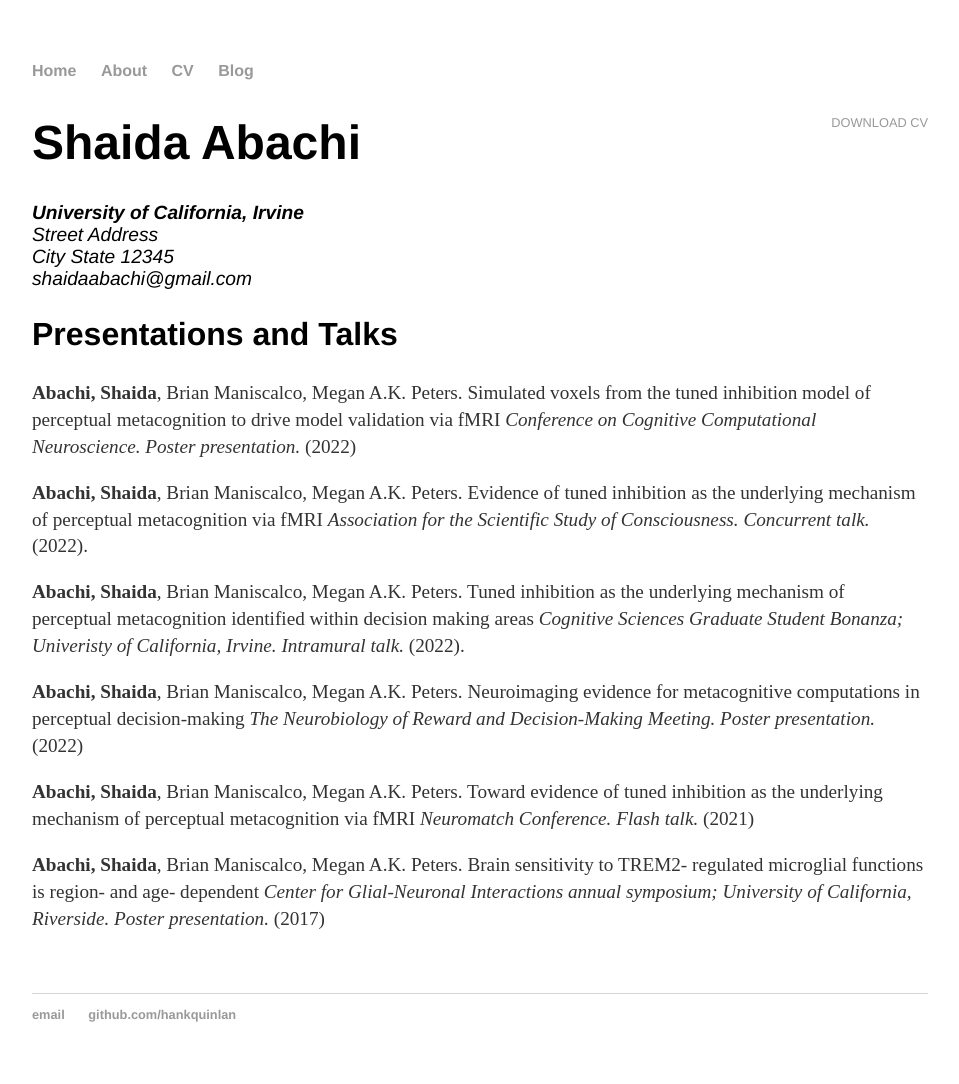
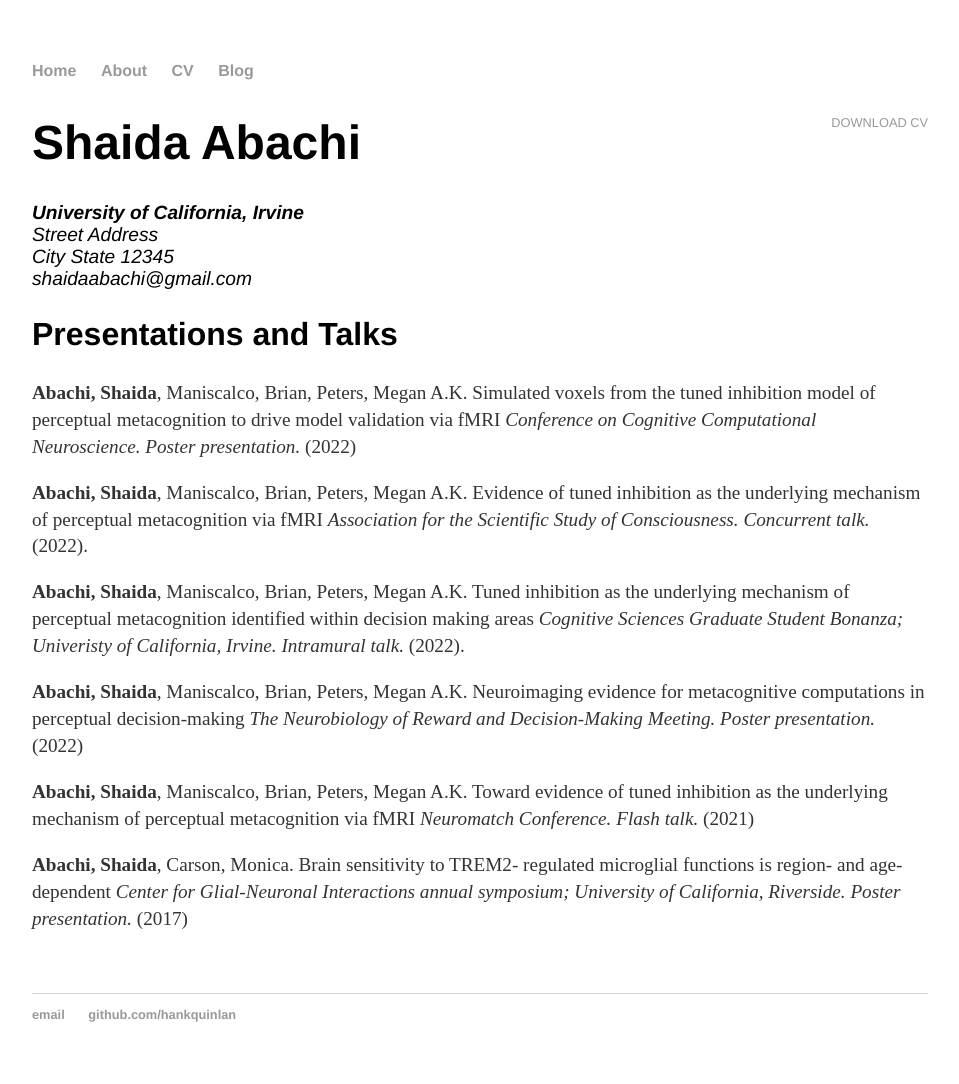
Before and after one commit to shaida-abachi/shaida-abachi.github.io, a Jekyll site: the page built from cv/index.html, in a window 1280 px wide. Shown: the whole page, without its empty margins (160-1119 px from the left). Built offline with Jekyll 4.4.1, drawn with Linux system fonts in a browser that asks for light colours.

Commit message:
Update index.html
names

```diff
--- a/cv/index.html
+++ b/cv/index.html
@@ -15,10 +15,10 @@ title: CV of Your Name
 
 					<h2>Presentations and Talks</h2>
 
-					<p><strong>Abachi, Shaida</strong>, Brian Maniscalco, Megan A.K. Peters. Simulated voxels from the tuned inhibition model of perceptual metacognition to drive model validation via fMRI <em>Conference on Cognitive Computational Neuroscience. Poster presentation.</em> (2022)<br>
-					<p><strong>Abachi, Shaida</strong>, Brian Maniscalco, Megan A.K. Peters. Evidence of tuned inhibition as the underlying mechanism of perceptual metacognition via fMRI <em>Association for the Scientific Study of Consciousness. Concurrent talk.</em> (2022).<br>
-					<p><strong>Abachi, Shaida</strong>, Brian Maniscalco, Megan A.K. Peters. Tuned inhibition as the underlying mechanism of perceptual metacognition identified within decision making areas <em>Cognitive Sciences Graduate Student Bonanza; Univeristy of California, Irvine. Intramural talk.</em> (2022).<br>
-					<p><strong>Abachi, Shaida</strong>, Brian Maniscalco, Megan A.K. Peters. Neuroimaging evidence for metacognitive computations in perceptual decision-making <em>The Neurobiology of Reward and Decision-Making Meeting. Poster presentation.</em> (2022)<br>
-					<p><strong>Abachi, Shaida</strong>, Brian Maniscalco, Megan A.K. Peters. Toward evidence of tuned inhibition as the underlying mechanism of perceptual metacognition via fMRI <em>Neuromatch Conference. Flash talk.</em> (2021)<br>
-					<p><strong>Abachi, Shaida</strong>, Brian Maniscalco, Megan A.K. Peters. Brain sensitivity to TREM2- regulated microglial functions is region- and age- dependent <em>Center for Glial-Neuronal Interactions annual symposium; University of California, Riverside. Poster presentation.</em> (2017)<br>
+					<p><strong>Abachi, Shaida</strong>, Maniscalco, Brian, Peters, Megan A.K. Simulated voxels from the tuned inhibition model of perceptual metacognition to drive model validation via fMRI <em>Conference on Cognitive Computational Neuroscience. Poster presentation.</em> (2022)<br>
+					<p><strong>Abachi, Shaida</strong>, Maniscalco, Brian, Peters, Megan A.K. Evidence of tuned inhibition as the underlying mechanism of perceptual metacognition via fMRI <em>Association for the Scientific Study of Consciousness. Concurrent talk.</em> (2022).<br>
+					<p><strong>Abachi, Shaida</strong>, Maniscalco, Brian, Peters, Megan A.K. Tuned inhibition as the underlying mechanism of perceptual metacognition identified within decision making areas <em>Cognitive Sciences Graduate Student Bonanza; Univeristy of California, Irvine. Intramural talk.</em> (2022).<br>
+					<p><strong>Abachi, Shaida</strong>, Maniscalco, Brian, Peters, Megan A.K. Neuroimaging evidence for metacognitive computations in perceptual decision-making <em>The Neurobiology of Reward and Decision-Making Meeting. Poster presentation.</em> (2022)<br>
+					<p><strong>Abachi, Shaida</strong>, Maniscalco, Brian, Peters, Megan A.K. Toward evidence of tuned inhibition as the underlying mechanism of perceptual metacognition via fMRI <em>Neuromatch Conference. Flash talk.</em> (2021)<br>
+					<p><strong>Abachi, Shaida</strong>, Carson, Monica. Brain sensitivity to TREM2- regulated microglial functions is region- and age- dependent <em>Center for Glial-Neuronal Interactions annual symposium; University of California, Riverside. Poster presentation.</em> (2017)<br>
 	</div>
```
